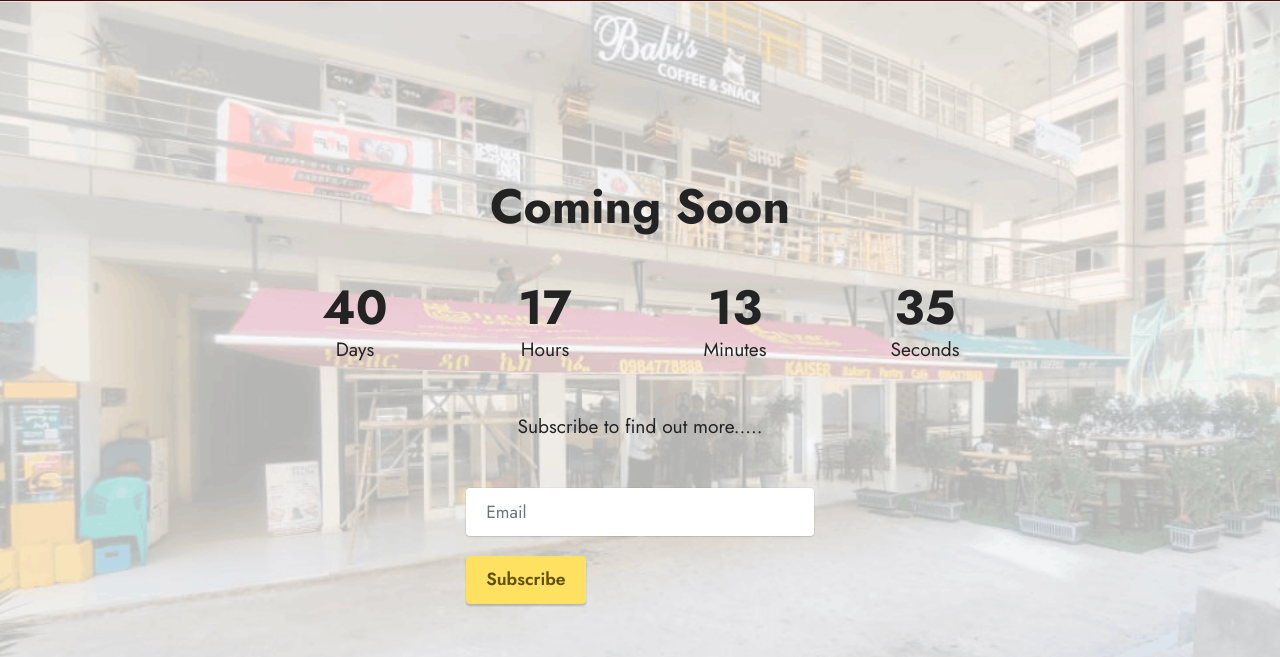
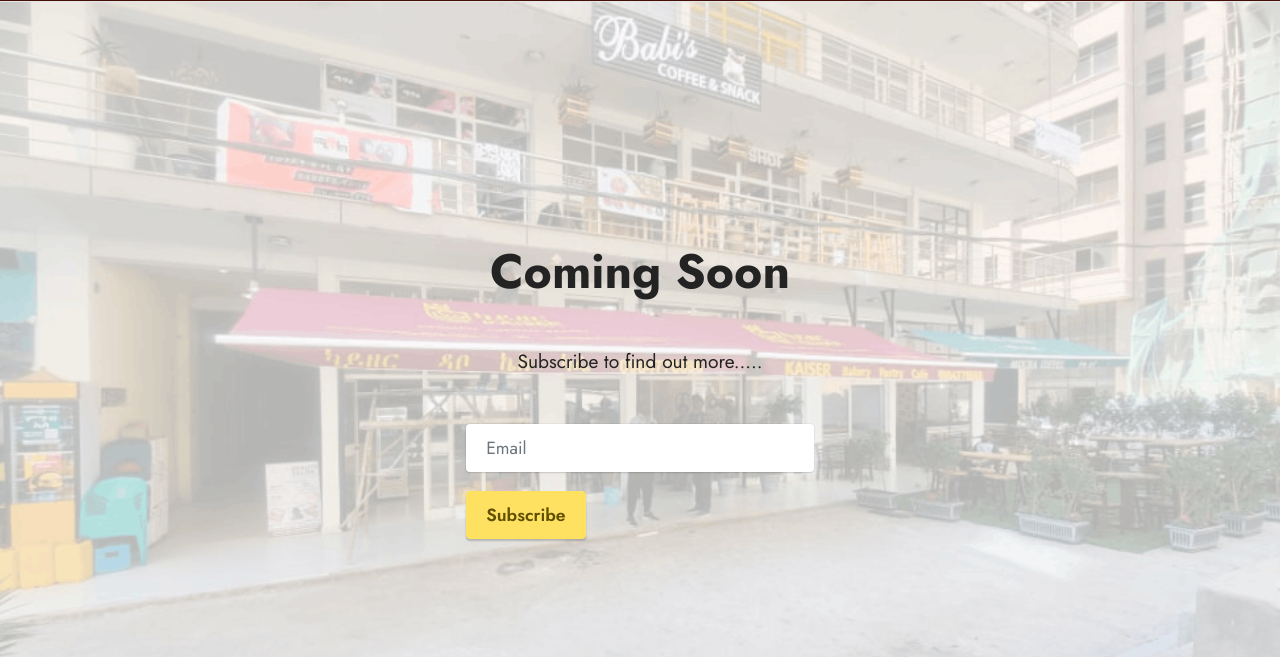
Before and after one commit to dinozoff1981/kiaiser, a plain HTML site: page index.html in a window 1280 px wide. Shown: the part 143-800 px from the top of the page. Drawn offline with Linux system fonts and the light colour scheme; files whose address does not match are found by name.

Commit message:
Update index.html

```diff
--- a/index.html
+++ b/index.html
@@ -74,13 +74,7 @@
                     <strong>Coming Soon</strong>
                 </h3>
 
-                <div class="countdown-cont align-center mb-5">
-                    <div class="daysCountdown col-xs-3 col-sm-3 col-md-3" title="Days"></div>
-                    <div class="hoursCountdown col-xs-3 col-sm-3 col-md-3" title="Hours"></div>
-                    <div class="minutesCountdown col-xs-3 col-sm-3 col-md-3" title="Minutes"></div>
-                    <div class="secondsCountdown col-xs-3 col-sm-3 col-md-3" title="Seconds"></div>
-                    <div class="countdown" data-due-date="2023/04/01"></div>
-                </div>
+
                 <p class="mbr-text mb-5 align-center mbr-fonts-style display-7">
                     Subscribe to find out more.....
                 </p>
```
